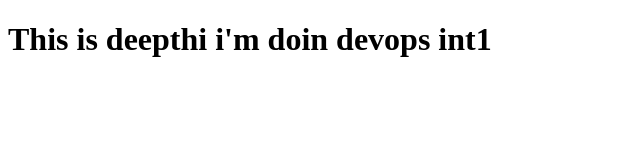
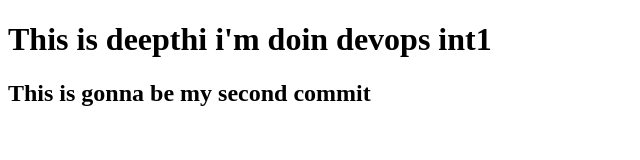
Before and after one commit to Saideepthimolugari25/Devops_EXT, a plain HTML site: page index.html in a window 1280 px wide. Shown: the whole page, without its empty margins (0-640 px from the left). Drawn offline with Linux system fonts and the light colour scheme.

Commit message:
My second commit

```diff
--- a/index.html
+++ b/index.html
@@ -5,6 +5,7 @@
     <meta name="viewport" content="width=device-width, initial-scale=1.0">
     <title>This is my devops external project</title>
     <h1>This is deepthi i'm doin devops int1</h1>
+    <h2>This is gonna be my second commit</h2>
 </head>
 <body>
 
```
